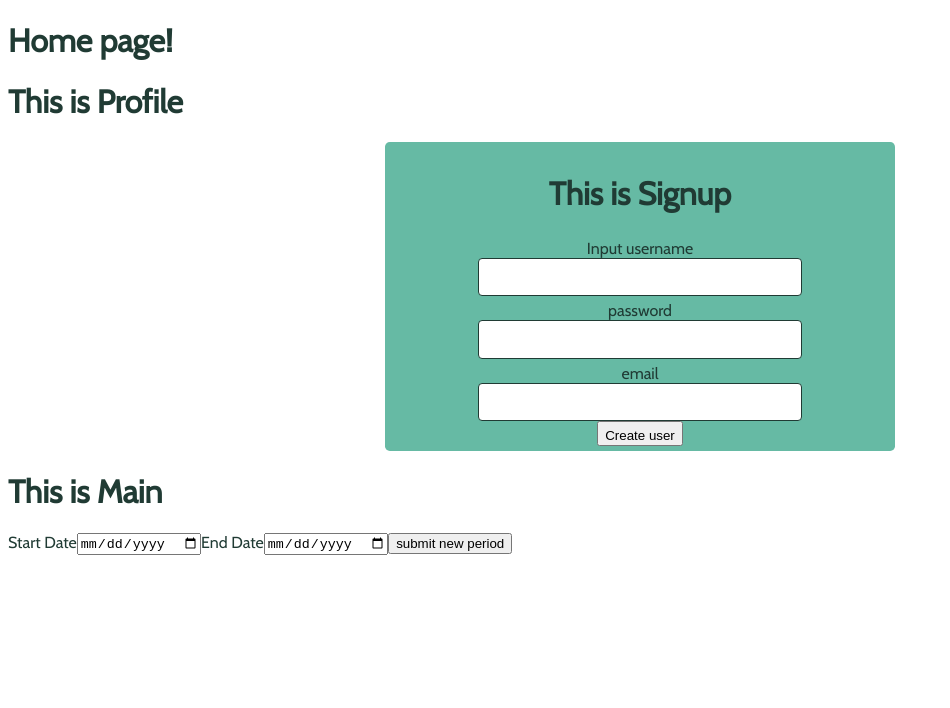
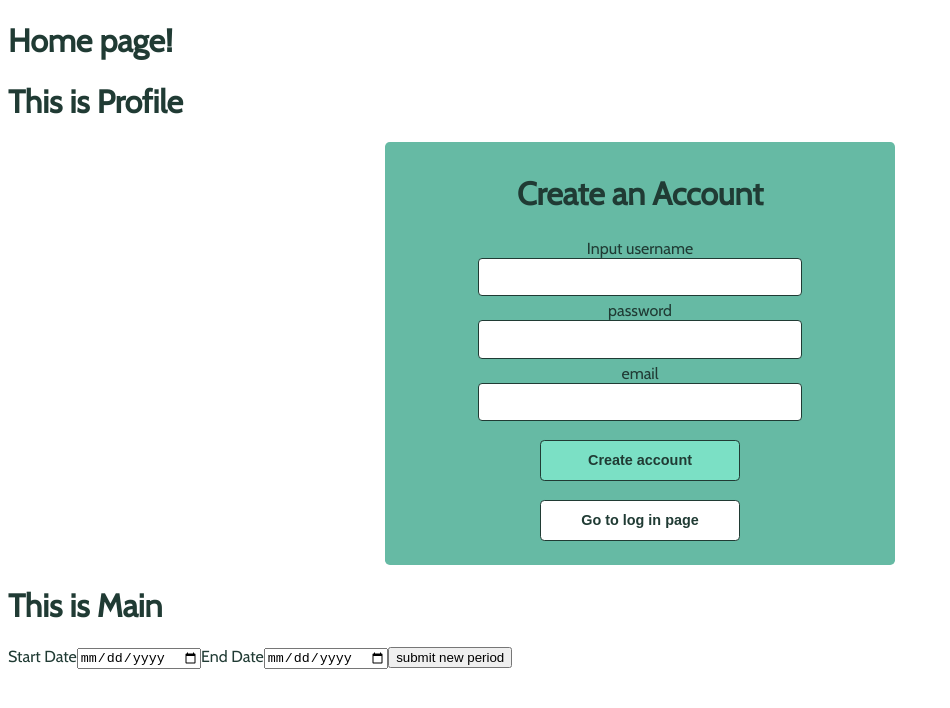
Before and after one commit to red-lipped-batfish-39/tracker, a React app: page / in a window 1280 px wide. Both pictures are taken after a click on the button "Go to sign up page". Shown: the top 708 px of the page, without its empty margins (0-950 px from the left). Built offline with nearby package versions, Linux system fonts and the light colour scheme.

Commit message:
(update) added line breaks and class names for buttons

```diff
--- a/client/component/signup.jsx
+++ b/client/component/signup.jsx
@@ -11,19 +11,21 @@ class Signup extends Component {
       //user name, pass, button
       <div className={"loginContainer"}>
 
-      <h1>This is Signup</h1>
+        <h1>Create an Account</h1>
 
-      <label htmlFor="userID"> Input username</label>
-      <input value = {this.props.username} type="text" id="userID" name="userID"  onChange = {(e) => {this.props.trackInput('username', e)}}/>
+        <label htmlFor="userIDSignup"> Input username</label>
+        <input value = {this.props.username} type="text" id="userIDSignup" name="userIDSignup"  onChange = {(e) => {this.props.trackInput('username', e)}}/>
 
-      <label htmlFor="pwd"> password</label>
-      <input value = {this.props.password} type="password" id="pwd" name="pwd" onChange = {(e) => {this.props.trackInput('password', e)}}/>
+        <label htmlFor="pwdSignUp"> password</label>
+        <input value = {this.props.password} type="password" id="pwdSignUp" name="pwdSignUp" onChange = {(e) => {this.props.trackInput('password', e)}}/>
 
-      <label htmlFor="email"> email</label>
-      <input value = {this.props.email} type="text" id="email" name="email" onChange = {(e) => {this.props.trackInput('email', e)}}/>
+        <label htmlFor="email"> email</label>
+        <input value = {this.props.email} type="text" id="email" name="email" onChange = {(e) => {this.props.trackInput('email', e)}}/><br></br>
 
 
-      <button onClick = {this.props.signup}>Create user </button>
+        <button className="primaryButton" onClick = {this.props.signup}>Create account </button><br></br>
+
+        <button className="secondaryButton" onClick = {this.props.changeTask}>Go to log in page</button><br></br>
 
       </div>
     );
```
